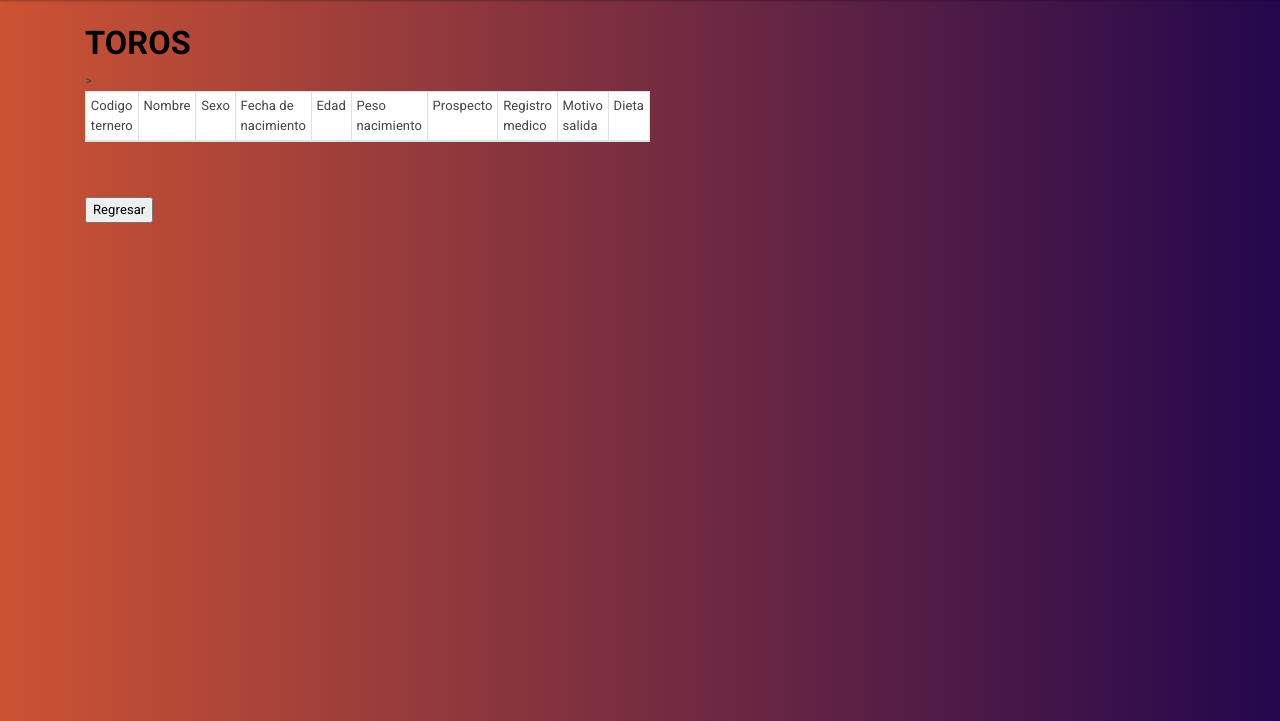
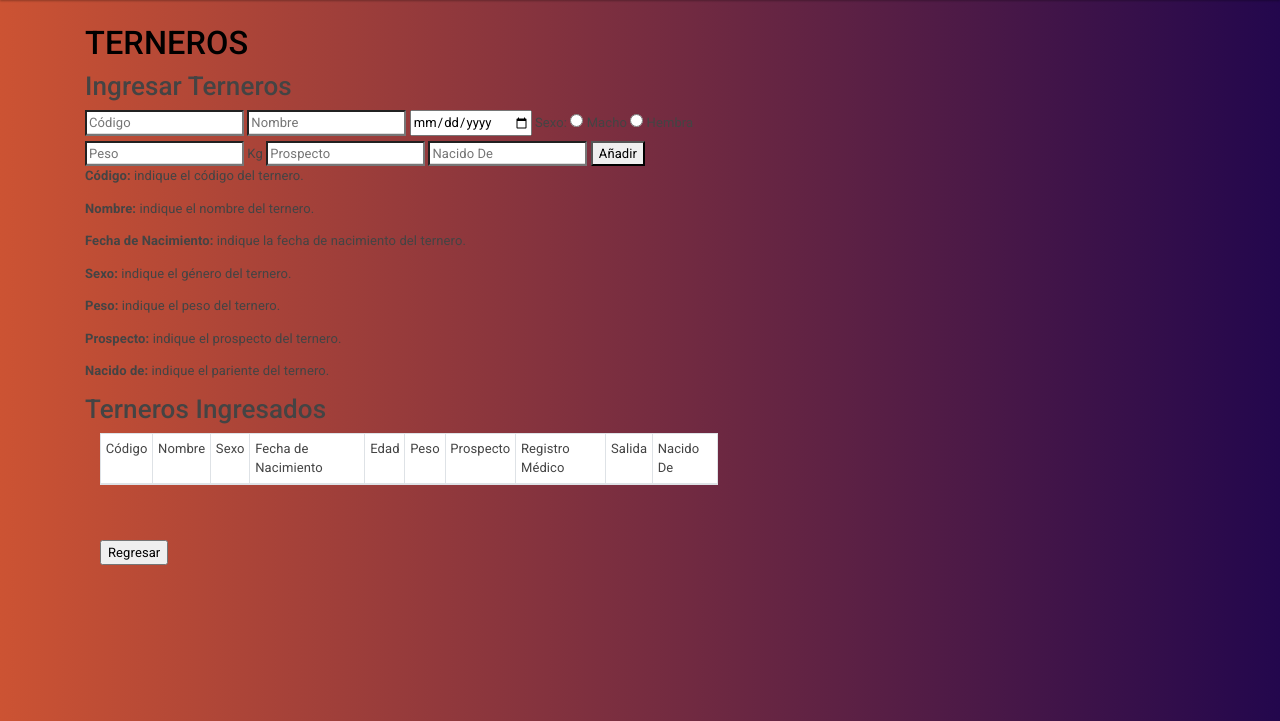
Before and after one commit to karou1182001/FinalBDGANT-V, a Flask app: page /terneros in a window 1280 px wide. Shown: the part 79-800 px from the top of the page. Run offline with Flask 2, Linux system fonts and the light colour scheme; data that the repository does not hold is empty; parts of the project's set-up code (start-up, migrations or seed data) failed here and were passed over.

Commit message:
Update terneros.html

```diff
--- a/ganaderiaApp/templates/terneros.html
+++ b/ganaderiaApp/templates/terneros.html
@@ -1,22 +1,59 @@
 {% extends 'layout.html' %}
 
 {% block body %}
-<h1 style="color:rgb(0, 0, 0)"><b>TOROS</b></h1>
-    <div class="row">
-        <div class="col-md-6">
+
+
+    <h1 style="color: black">TERNEROS</h1>
+    <h2>Ingresar Terneros</h2>
+    {% with messages = get_flashed_messages() %}
+    {% if messages %}
+    {% for message in messages %}
+        <div class="alert alert-success alert-dismissible fade show" role="alert">
+            {{message}}
+            <button type="button" class="btn-close" data-bs-dismiss="alert" aria-label="Close"></button>
+        </div>
+    {% endfor %}
+    {% endif %}
+    {% endwith %}
+    <div>
+        <form action="/añadir_ternero", method="POST">
+            <input type="text" name="cod", placeholder="Código">
+            <input type="text" name="nombre" placeholder="Nombre">
+            <input type="date" name="fecha_nacimiento">
+            <label for="sex">Sexo:</label>
+            <input type="radio" name="sex" value="M"> Macho
+            <input type="radio" name="sex" value="F"> Hembra
+            <br>
+            <input type="number" name="peso" placeholder="Peso"> Kg
+            <input type="text" name="prospecto" placeholder="Prospecto">
+            <input type="number" name="nacido_de" placeholder="Nacido De">
+            <button type="submit">
+                Añadir
+            </button>
+            <p><b>Código: </b> indique el código del ternero.</p>
+            <p><b>Nombre: </b> indique el nombre del ternero.</p>
+            <p><b>Fecha de Nacimiento: </b>indique la fecha de nacimiento del ternero.</p>
+            <p><b>Sexo: </b>indique el género del ternero.</p>
+            <p><b>Peso: </b>indique el peso del ternero.</p>
+            <p><b>Prospecto: </b>indique el prospecto del ternero.</p>
+            <p><b>Nacido de: </b>indique el pariente del ternero.</p>
+        </form>
+    </div>
+    <h2>Terneros Ingresados</h2>
+    <div class="col-md-7">
         <table class="table table-striped table-bordered bg-white table-sm">
             <thead>
                 <tr>
-                        <td>Codigo ternero</td>
+                    <td>Código</td>
                     <td>Nombre</td>
                     <td>Sexo</td>
-                        <td>Fecha de nacimiento</td>
+                    <td>Fecha de Nacimiento</td>
                     <td>Edad</td>
-                        <td>Peso nacimiento</td>
+                    <td>Peso</td>
                     <td>Prospecto</td>
-                        <td>Registro medico</td>
-                        <td>Motivo salida</td>
-                        <td>Dieta</td>>
+                    <td>Registro Médico</td>
+                    <td>Salida</td>
+                    <td>Nacido De</td>
                 </tr>
             </thead>
             <tbody>
@@ -29,20 +66,15 @@
                     <td>{{data.4}}</td>
                     <td>{{data.5}}</td>
                     <td>{{data.6}}</td>
-                        <td>
-                            <a href = "/registro_medico/{{data.7}}"> {{data.7}} </a>
-                        </td>
-                        <td>
-                            <a href = "/motivo_salida/{{data.8}}"> {{data.8}} </a>
-                        </td>
-                        <td>
-                            <a href = "/registro_alimentacion/{{data.7}}"> consultar </a>
-                        </td>
+                    <td>{{data.7}}</td>
+                    <td>{{data.8}}</td>
+                    <td>{{data.9}}</td>
+                    <td>{{data.10}}</td>
+                    <td><a href="" class="btn btn-danger btn-delete">Delete</a></td>
                 </tr>
                 {% endfor%}
             </tbody>
         </table>
-
         <br>
         <br>
         <form action="http://localhost:3000/">
@@ -50,4 +82,5 @@
         </form>
         </div>
     </div>
+
 {% endblock %}
```
Lines whose indentation alone changed are shown as unchanged.
